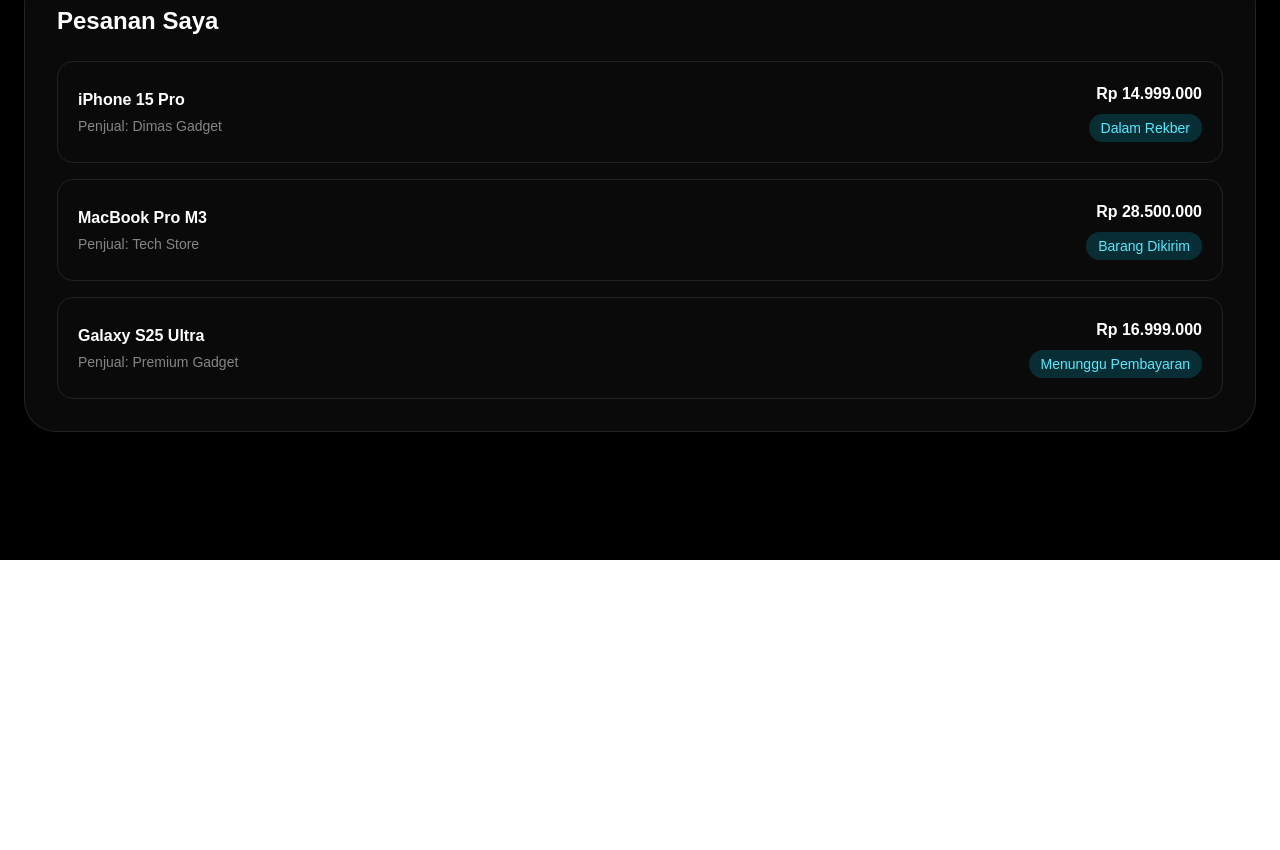
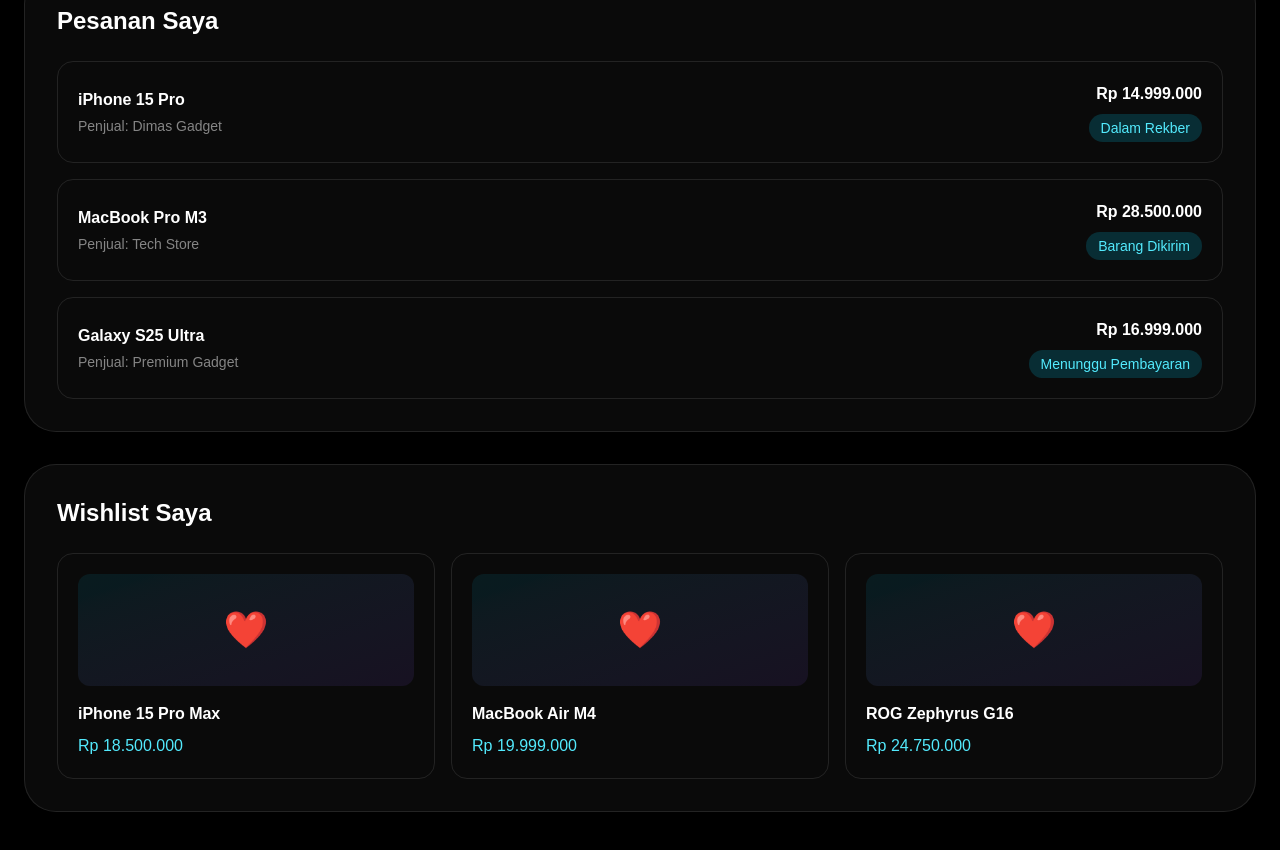
Before and after one commit to Rexlicky/gadgetswap, a Next.js app: page /buyer in a window 1280 px wide. Shown: the part 478-1328 px from the top of the page. Before the commit the page ends 1038 px from the top, so only its background shows below. Built offline with nearby package versions, Linux system fonts and the light colour scheme.

Commit message:
feat: add wishlist system

```diff
--- a/src/app/buyer/page.js
+++ b/src/app/buyer/page.js
@@ -1,5 +1,6 @@
 import BuyerStats from "@/components/buyer/BuyerStats";
 import BuyerOrders from "@/components/buyer/BuyerOrders";
+import Wishlist from "@/components/buyer/Wishlist";
 
 export default function BuyerPage() {
   return (
@@ -17,6 +18,7 @@
 
         <BuyerStats />
         <BuyerOrders />
+        <Wishlist />
       </div>
     </main>
   );
--- /dev/null
+++ b/src/components/buyer/Wishlist.jsx
@@ -0,0 +1,39 @@
+export default function Wishlist() {
+  const wishlistItems = [
+    {
+      product: "iPhone 15 Pro Max",
+      price: "Rp 18.500.000",
+    },
+    {
+      product: "MacBook Air M4",
+      price: "Rp 19.999.000",
+    },
+    {
+      product: "ROG Zephyrus G16",
+      price: "Rp 24.750.000",
+    },
+  ];
+
+  return (
+    <div className="mt-8 rounded-[2rem] border border-white/10 bg-white/[0.04] p-8 backdrop-blur-xl">
+      <h2 className="mb-6 text-2xl font-bold">Wishlist Saya</h2>
+
+      <div className="grid gap-4 md:grid-cols-3">
+        {wishlistItems.map((item) => (
+          <div
+            key={item.product}
+            className="rounded-2xl border border-white/10 p-5 transition hover:border-cyan-400/30"
+          >
+            <div className="mb-4 flex h-28 items-center justify-center rounded-xl bg-gradient-to-br from-cyan-500/10 to-violet-500/10">
+              <span className="text-4xl">❤️</span>
+            </div>
+
+            <h3 className="font-semibold">{item.product}</h3>
+
+            <p className="mt-2 text-cyan-300">{item.price}</p>
+          </div>
+        ))}
+      </div>
+    </div>
+  );
+}
```
